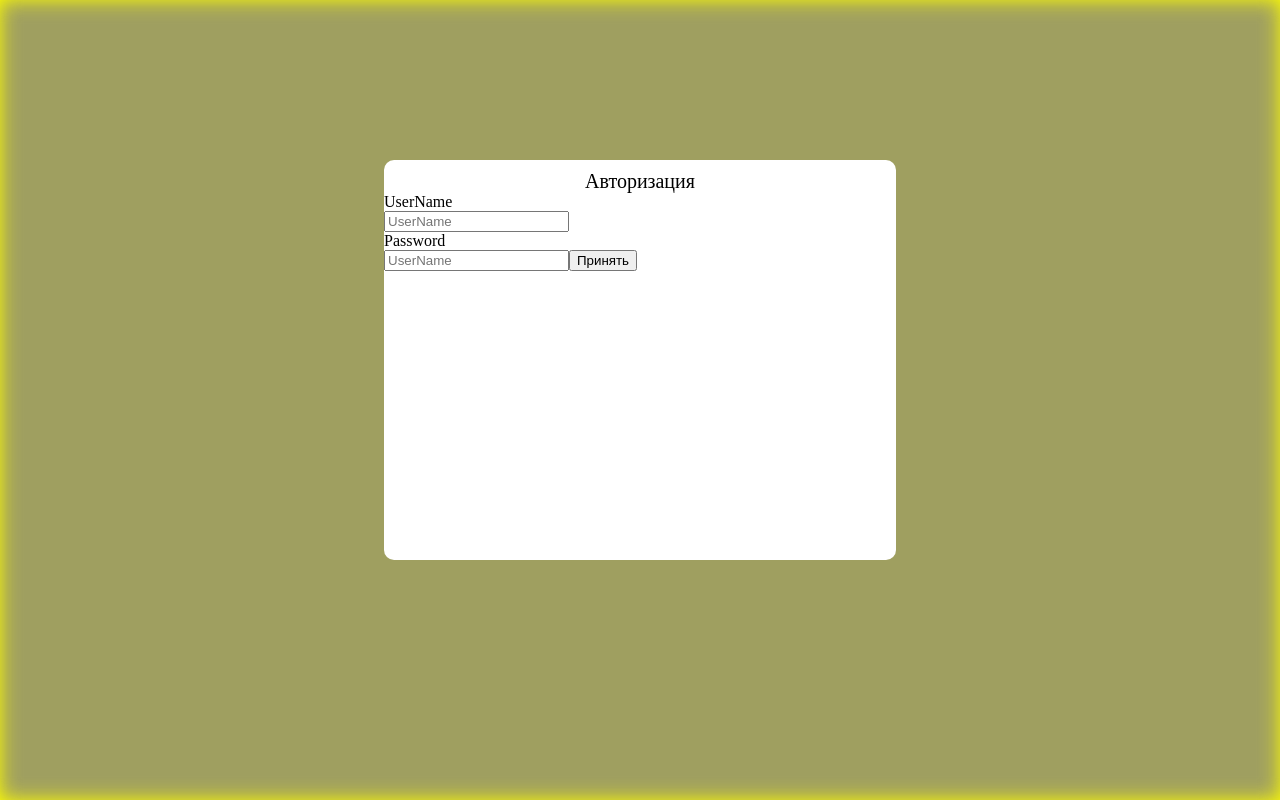
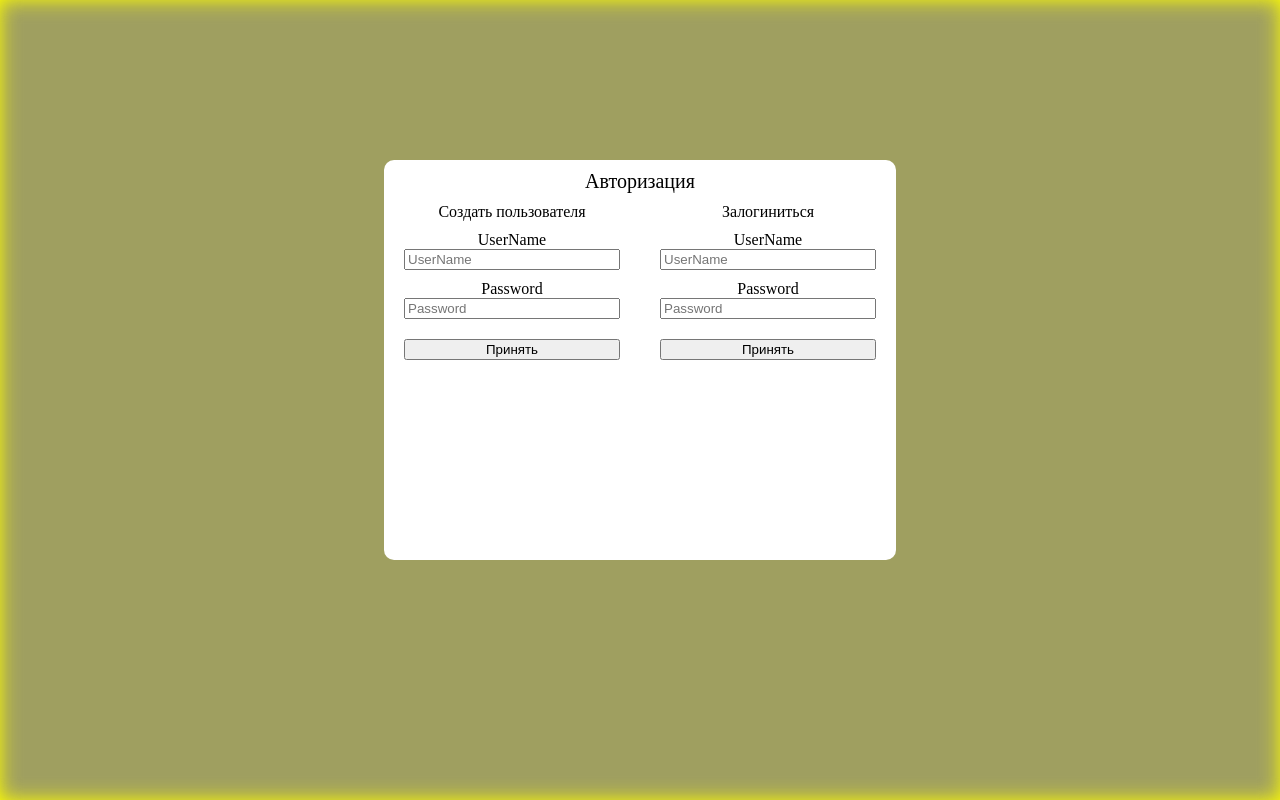
Before and after one commit to Sevser/flaskTutorial, a Vue app in the folder front-end/: page / in a window 1280 px wide. Built offline with nearby package versions, Linux system fonts and the light colour scheme.

Commit message:
Добавлена регистрация и залогиневание

```diff
--- a/front-end/src/App.vue
+++ b/front-end/src/App.vue
@@ -27,4 +27,8 @@ body {
   height: 100%;
   margin: 0;
 }
+* {
+ -moz-box-sizing: border-box; /* в Firefox нужен префикс */
+    box-sizing: border-box;
+}
 </style>
--- a/front-end/src/components/Auth/Authorization.vue
+++ b/front-end/src/components/Auth/Authorization.vue
@@ -6,12 +6,30 @@
         Авторизация
       </div>
       <div>
-        <div>UserName</div>
-        <input v-model="userName" placeholder="UserName">
-        <div>Password</div>
-        <input v-model="password" placeholder="UserName">
-        <button v-on:click="submitUserName">Принять</button>
-        <div>{{respMessage}}</div>
+        <div class="newUserContainer">
+          <div class="userFieldTitle">Создать пользователя</div>
+          <div class="newUserFieldContainer">
+            <div class="userFieldTitle">UserName</div>
+            <input type="text" v-model="userNameRegistration" placeholder="UserName">
+          </div>
+          <div class="newUserFieldContainer">
+            <div class="userFieldTitle">Password</div>
+            <input type="password" v-model="passwordRegistration" placeholder="Password">
+          </div>
+          <button class="registrationButton" v-on:click="registerNewUser">Принять</button>
+        </div>
+        <div class="newUserContainer">
+          <div class="userFieldTitle">Залогиниться</div>
+          <div class="newUserFieldContainer">
+            <div class="userFieldTitle">UserName</div>
+            <input type="text" v-model="userNameLogIN" placeholder="UserName">
+          </div>
+          <div class="newUserFieldContainer">
+            <div class="userFieldTitle">Password</div>
+            <input type="password" v-model="passwordLogIN" placeholder="Password">
+          </div>
+          <button class="registrationButton" v-on:click="submitUserName">Принять</button>
+        </div>
       </div>
     </div>
   </div>
@@ -26,32 +44,66 @@ export default {
   name: 'Authorization',
   data() {
     return {
-      userName: '',
-      password: '',
-      respMessage: '',
+      userNameRegistration: '',
+      passwordRegistration: '',
+      userNameLogIN: '',
+      passwordLogIN: '',
     };
   },
   methods: {
     handleSuccess(resp) {
       this.$store.dispatch('setToken', resp.data.token);
+      this.$emit('setUserName', resp.data.username);
     },
-    hadnleError(resp) {
+    handleError(resp) {
       throw new Error(resp.data);
     },
-    submitUserName() {
-      console.log(this.message);
+    registerNewUser() {
       axios.post(`${config.getApiUrl()}login`, {
         action: 'registration',
-        username: this.userName,
-        password: this.password,
-      }).then(this.handleSuccess)
-        .catch(this.hadnleError);
+        username: this.userNameRegistration,
+        password: this.passwordRegistration,
+      }).then(this.handleSuccess, this.handleError);
+    },
+    submitUserName() {
+      axios.post(`${config.getApiUrl()}login`, {
+        action: 'login',
+        username: this.userNameLogIN,
+        password: this.passwordLogIN,
+      }).then(this.handleSuccess, this.handleError);
     },
   },
 };
 </script>
 
 <style scoped>
+.registrationButton {
+  width: calc(100% - 40px);
+}
+
+.userFieldTitle {
+  text-align: center;
+}
+
+.newUserFieldContainer {
+  width: calc(100% - 40px);
+  position: relative;
+}
+
+.newUserFieldContainer > input {
+  width: 100%;
+}
+
+.newUserContainer {
+  float: left;
+  position: relative;
+  width: 50%;
+}
+
+.newUserContainer > * {
+  margin: 10px 20px;
+}
+
 .title-auth {
   display: -webkit-box;
   display: -ms-flexbox;
--- /dev/null
+++ b/front-end/src/components/Auth/userInformation.vue
@@ -0,0 +1,27 @@
+<template>
+  <div class="containerPersonInformation">
+    <div>
+      {{userName}}
+    </div>
+  </div>
+</template>
+
+<script>
+export default {
+  name: 'userInformation',
+  props: {
+    userName: String,
+  },
+};
+</script>
+
+<style scoped>
+.containerPersonInformation {
+  position: absolute;
+  top: 0;
+  right: 0;
+  width: 100px;
+  height: 100px;
+  background: red;
+}
+</style>
--- a/front-end/src/components/MainComponent.vue
+++ b/front-end/src/components/MainComponent.vue
@@ -1,17 +1,24 @@
 <template>
   <div class="main-container">
-    <auth v-if="!isAuth"></auth>
+    <auth v-if="!isAuth" @setUserName="setUserName"></auth>
+    <userInfo v-if="isAuth" :userName="userName"></userInfo>
   </div>
 </template>
 <script>
 import { mapGetters } from 'vuex';
 import Authorization from './Auth/Authorization';
+import userInfo from './Auth/userInformation';
 
 export default {
   name: 'MainComponent',
+  components: {
+    'auth': Authorization,
+    userInfo,
+  },
   data() {
     return {
       isAuth: false,
+      userName: '',
     };
   },
   computed: {
@@ -29,8 +36,10 @@ export default {
       }
     },
   },
-  components: {
-    'auth': Authorization,
+  methods: {
+    setUserName(userName) {
+      this.userName = userName;
+    },
   },
 };
 </script>
--- a/front-end/src/store/mutations.js
+++ b/front-end/src/store/mutations.js
@@ -1,5 +1,4 @@
 // eslint-disable-next-line
 export const SETTOKEN = (state, token) => {
   state.token = token;
-  state.history.push('SETTOKEN');
 };
```
Also changed, not shown: 1 other file (tests, documents, lock files or other folders).
